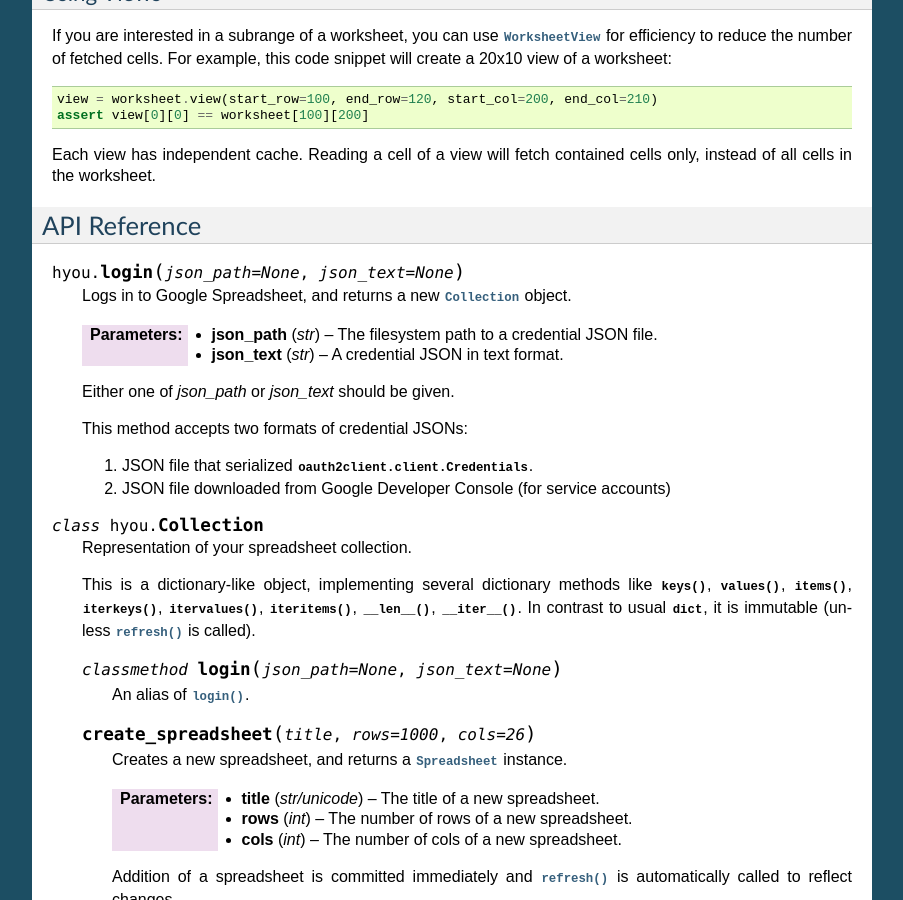
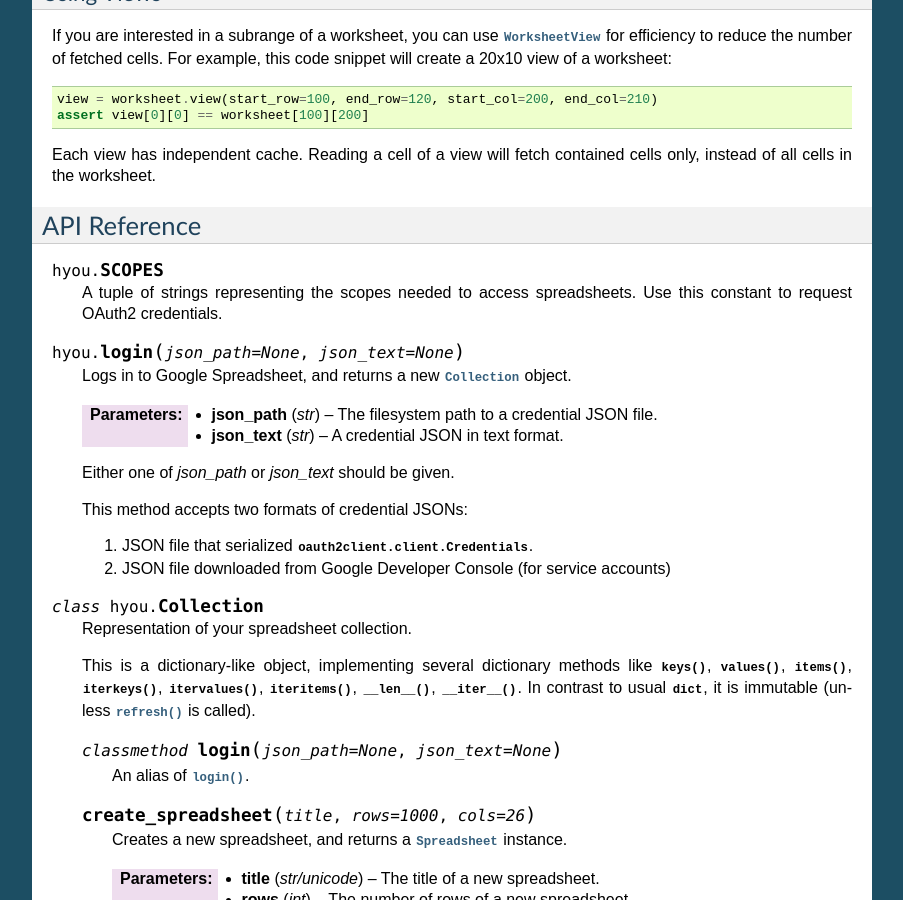
Before and after one commit to google/hyou, a Sphinx documentation site: the page built from docs/index.rst, in a window 1280 px wide and 900 px high, scrolled down 3175 px. Shown: the whole window, without its empty margins (198-1101 px from the left). Built offline with Sphinx 7.4.7, drawn with Linux system fonts in a browser that asks for light colours.

Commit message:
Document hyou.SCOPES.

```diff
--- a/docs/index.rst
+++ b/docs/index.rst
@@ -206,6 +206,12 @@ Each view has independent cache. Reading a cell of a view will fetch contained c
 
 API Reference
 -------------
+
+.. data:: SCOPES
+
+   A tuple of strings representing the scopes needed to access spreadsheets.
+   Use this constant to request OAuth2 credentials.
+
 
 .. function:: login(json_path=None, json_text=None)
 
```
Also changed, not shown: 1 other file.
